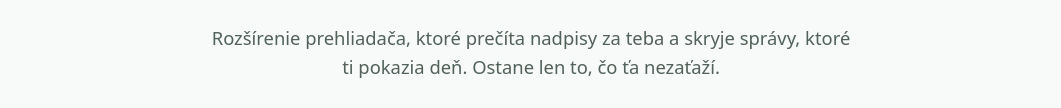
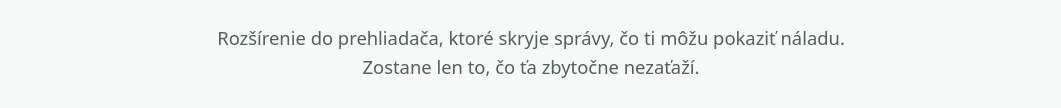
Before and after one commit to mejmo/spravy-bez-negativ, a browser extension: page docs/index.html in a window 1280 px wide. Shown: the part 276-384 px from the top of the page, without its empty margins (109-1170 px from the left). Drawn offline with Linux system fonts and the light colour scheme; no server answers.

Commit message:
Web: nový podnadpis
Co-Authored-By: Claude Sonnet 5.5 <noreply@anthropic.com>

```diff
--- a/docs/index.html
+++ b/docs/index.html
@@ -112,7 +112,7 @@
     <div class="wrap">
       <img class="logo" src="logo.png" alt="Logo rozšírenia: novinová strana s usmiatym slnkom" width="96" height="96">
       <h1>Správy bez negatív</h1>
-      <p class="lead">Rozšírenie prehliadača, ktoré prečíta nadpisy za teba a skryje správy, ktoré ti pokazia deň. Ostane len to, čo ťa nezaťaží.</p>
+      <p class="lead">Rozšírenie do prehliadača, ktoré skryje správy, čo ti môžu pokaziť náladu. Zostane len to, čo ťa zbytočne nezaťaží.</p>
       <div class="cta">
         <a class="btn primary" id="cta-main" href="https://github.com/mejmo/spravy-bez-negativ/releases/latest/download/spravy-bez-negativ-chrome.zip" download>Stiahnuť pre Chrome</a>
         <a class="btn" href="#instalacia">Všetky prehliadače</a>
```
